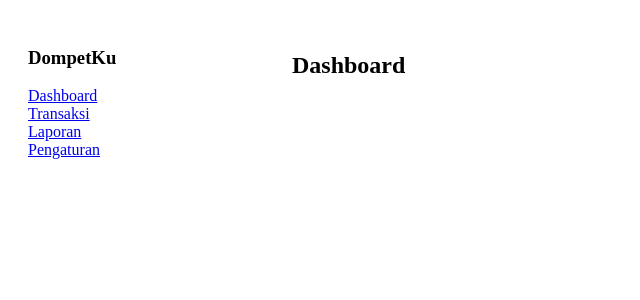
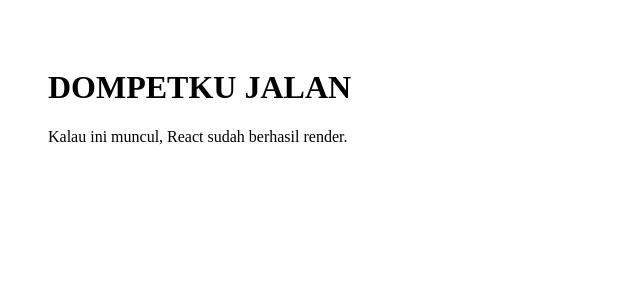
Before and after one commit to dasboardhub-lab/Dompet, a React (Vite) app: page / in a window 1280 px wide. Shown: the top 300 px of the page, without its empty margins (0-640 px from the left). Built offline with nearby package versions, Linux system fonts and the light colour scheme; the HTML template or start-up script is replaced by a standard one.

Commit message:
Update App.jsx

```diff
--- a/src/App.jsx
+++ b/src/App.jsx
@@ -1,25 +1,8 @@
-import { BrowserRouter, Routes, Route } from 'react-router-dom';
-import Sidebar from './components/Sidebar';
-
-import Dashboard from './pages/Dashboard';
-import Transaksi from './pages/Transaksi';
-import Laporan from './pages/Laporan';
-import Pengaturan from './pages/Pengaturan';
-
 export default function App() {
   return (
-    <BrowserRouter>
-      <div style={{ display: 'flex', minHeight: '100vh' }}>
-        <Sidebar />
-        <main style={{ flex: 1, padding: 24 }}>
-          <Routes>
-            <Route path="/" element={<Dashboard />} />
-            <Route path="/transaksi" element={<Transaksi />} />
-            <Route path="/laporan" element={<Laporan />} />
-            <Route path="/pengaturan" element={<Pengaturan />} />
-          </Routes>
-        </main>
-      </div>
-    </BrowserRouter>
+    <div style={{ padding: 40 }}>
+      <h1>DOMPETKU JALAN</h1>
+      <p>Kalau ini muncul, React sudah berhasil render.</p>
+    </div>
   );
 }
```
